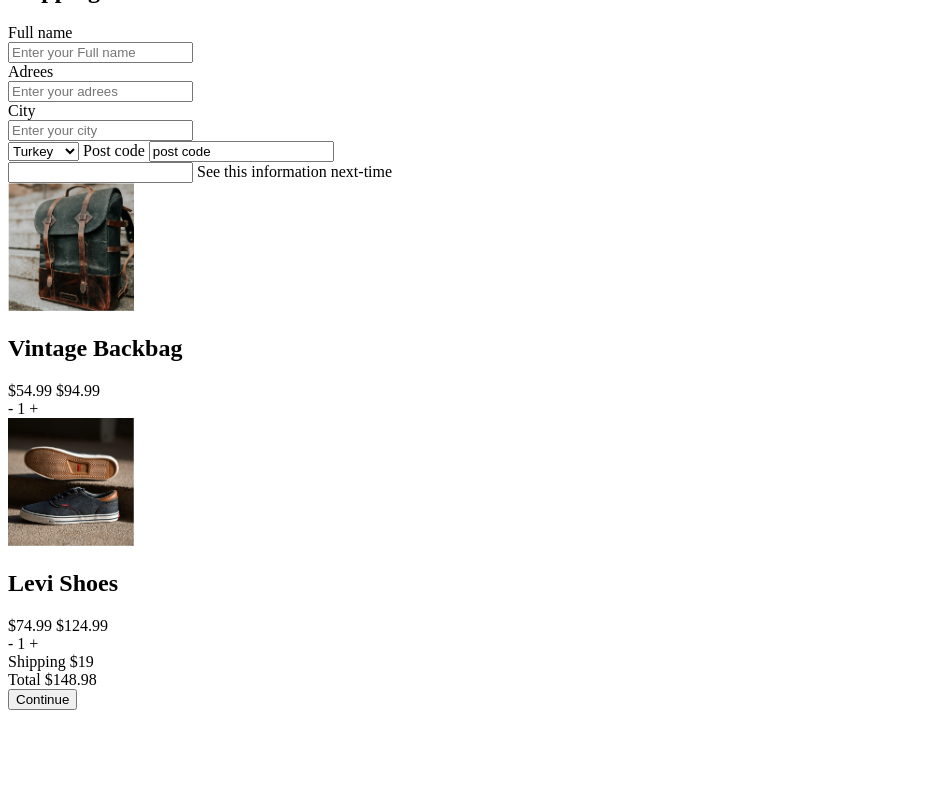
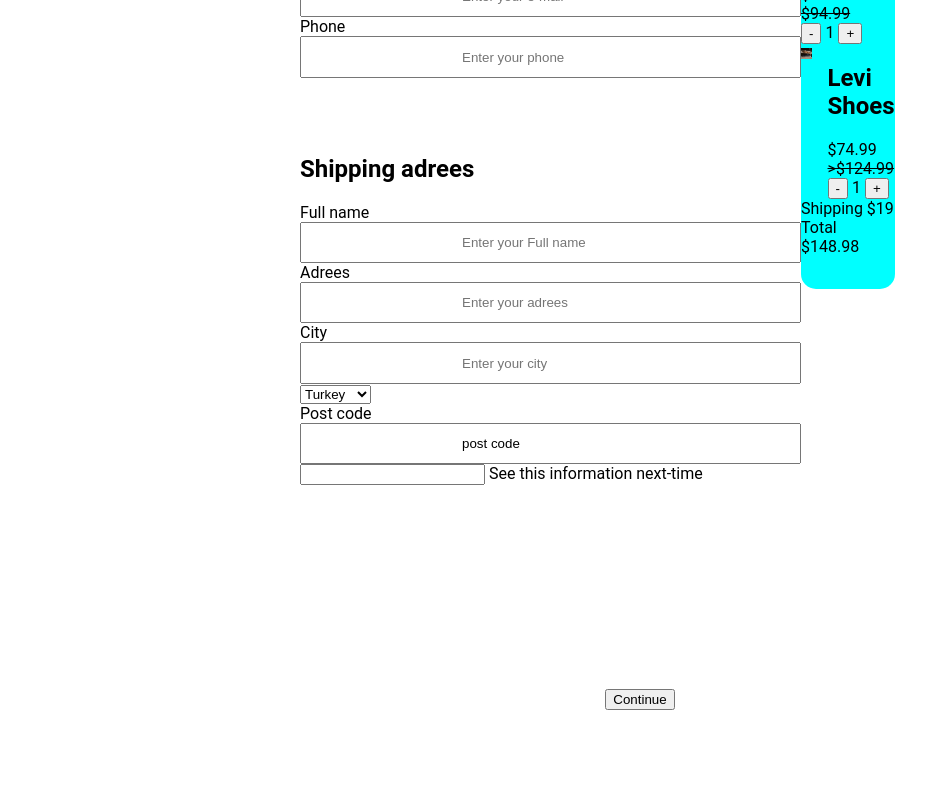
Before and after one commit to ozkan4186/checkout-form-project, a plain HTML site: page index.html in a window 1280 px wide. Shown: the part 302-1092 px from the top of the page, without its empty margins (0-950 px from the left). Before the commit the page ends 1020 px from the top, so only its background shows below. Drawn offline with Linux system fonts and the light colour scheme.

Commit message:
added file2

```diff
--- a/index.html
+++ b/index.html
@@ -11,78 +11,117 @@
     <header>
       <h1>Checkout</h1>
     </header>
+    <div class="container">
           <section class="section1">
       <h2>Contact İnformation</h2>
 
       <div class="form e-mail">
         <label for="E-mail">E-mail</label> <br />
-        <input type="E-mail" placeholder="Enter your e-mail"  />
+        <input type="E-mail" placeholder="Enter your e-mail" />
+        <i class="fa-solid fa-envelope"></i>
       </div>
       <div class="form phone">
-        <label for="phone">Enter your phone</label> <br />
-        <input type="number" placeholder="Enter your phone" value="phone" id="phone" />
+        <label for="phone">Phone</label> <br />
+        <input
+          type="number"
+          placeholder="Enter your phone"
+          value="phone"
+          id="phone"
+        />
       </div>
-      <br><br><br>
+      <br /><br /><br />
       <h2>Shipping adrees</h2>
       <div class="form name">
         <label for="Full name">Full name</label> <br />
-        <input type="name" placeholder="Enter your Full name"  />
+        <input type="name" placeholder="Enter your Full name" />
       </div>
-       <div class=" form Adrees">
+      <div class="form Adrees">
         <label for="Adrees">Adrees</label> <br />
-        <input type="Adrees" placeholder="Enter your adrees"  />
+        <input type="Adrees" placeholder="Enter your adrees" />
       </div>
       <div class="form city">
         <label for="city">City</label> <br />
-        <input type="City" placeholder="Enter your city"  />
+        <input type="City" placeholder="Enter your city" />
       </div>
-      <div class="country">
+      <div class="country-post">
+        <div class="form country">
          <select name="country" id="country">
           <label for="country">Country</label>
           <option value="Turkey">Turkey</option>
           <option value="England">England</option>
           <option value="Tayvan">Tayvan</option>
         </select>
+        </div>
+        <div class="form country1">
               <label for="Post code">Post code</label>
-        <input type="Post code" placeholder="Enter your postal code..." value="post code" id="post code" />
+        <input
+          type="Post code"
+          placeholder="Enter your postal code..."
+          value="post code"
+          id="post code"
+        />
+        </div>
+
+
       </div>
       <div class="check">
-          <input type="check-box" id="check">
+        <input type="check-box" id="check" />
         <label for="check">See this information next-time</label>
       </div>
     </section>
     <section class="section2">
-        <div class="container">
-            <img src="./images/photo1.png" width="10%" alt="">
-            <div class="right1">
+        <div class="main1">
+               <div class="img-sec1">
+            <img src="./images/photo1.png" width="40%" alt="" />
+        </div>
+
+      <div class="pic sec1">
         <h2>Vintage Backbag</h2>
-                <span>$54.99</span>
-                <span>$94.99</span>
+        <span>$54.99 <del>$94.99</del></span>
+
         <div class="sayi">
-                    <span>-</span>
+          <button>-</button>
           <span>1</span>
-                    <span>+</span>
+        <button>+</button>
         </div>
       </div>
-             <img src="./images/photo2.png" width="10%" alt="">
-            <div class="right2">
+        </div>
+        <div class="main2">
+             <div class="img-sec2">
+           <img src="./images/photo2.png" width="40%" alt="" />
+      </div>
+
+      <div class="pic sec2">
         <h2>Levi Shoes</h2>
-                <span>$74.99</span>
-                <span>$124.99</span>
-                <div class="sayi">
-                    <span>-</span>
+        <span>$74.99 <del>>$124.99</del></span>
+        <div class="count">
+          <button>-</button>
           <span>1</span>
-                    <span>+</span>
+        <button>+</button>
         </div>
       </div>
-            <div class="alt-yazi">
+
+        </div>
+
+     <div class="cost">
+     <div class="yazi">
         <span>Shipping</span>
-                <span>$19</span> <br>
+        <span >$19</span>
+  </div>
+  <div class="yazi2">
    <span>Total</span>
-                <span>$148.98</span>
+        <span class="right">$148.98</span>
+
   </div>
+
      </div>
+
+
+
     </section>
+
+    </div>
+
     <footer>
       <button>Continue</button>
     </footer>
--- a/style.css
+++ b/style.css
@@ -0,0 +1,81 @@
+<style>
+@import url('https://fonts.googleapis.com/css2?family=Fraunces:opsz,wght@9..144,500&family=Lobster&family=Montserrat:ital,wght@0,100;0,200;1,100&family=Open+Sans:ital,wght@0,600;0,700;1,500;1,600;1,700&family=Overpass:wght@500&family=Poppins:ital,wght@0,300;1,100&family=Roboto:ital,wght@0,300;1,100;1,300&family=Uchen&display=swap');
+</style
+
+*{
+    margin: 0;
+    padding: 0;
+    box-sizing: border-box;
+
+}
+body{
+  height: 100%;
+  margin: 5rem auto;
+
+    font-family: 'Roboto', sans-serif;
+}
+
+
+
+header{
+    text-align: center;
+    font-size: 30px;
+
+}
+.container{
+    display: flex;
+    justify-content:space-around;
+    margin-left: 300px;
+
+}
+.section1{
+  width: 50vw;
+  height: 100vh;
+}
+
+.form input{
+padding: 0.7rem 10rem;
+
+
+}
+.section2{
+      /* border: 2px solid red; */
+      background-color: aqua;
+      border-radius: 15px;
+      height: 400px;
+      width: 400px;
+      margin-right: 700px;
+
+
+
+}
+.main1{
+    display: flex;
+    justify-content: space-around;
+}
+.main2{
+    display: flex;
+    justify-content: space-around;
+    /* margin: 5rem 5rem; */
+}
+.yazi{
+    text-align:start;
+    /* margin-top: 10rem;
+    font-size: 25px; */
+}
+.img-sec1 img{
+    /* width: 30%;
+    border-radius: 10px; */
+}
+.img-sec2 img{
+    /* width: 30%;
+    margin-right: 21rem;
+    border-radius: 10px */
+}
+.yazi right{
+    /* left: 100px; */
+}
+footer{
+ text-align: center;
+
+}
```
Lines whose indentation alone changed are shown as unchanged.
